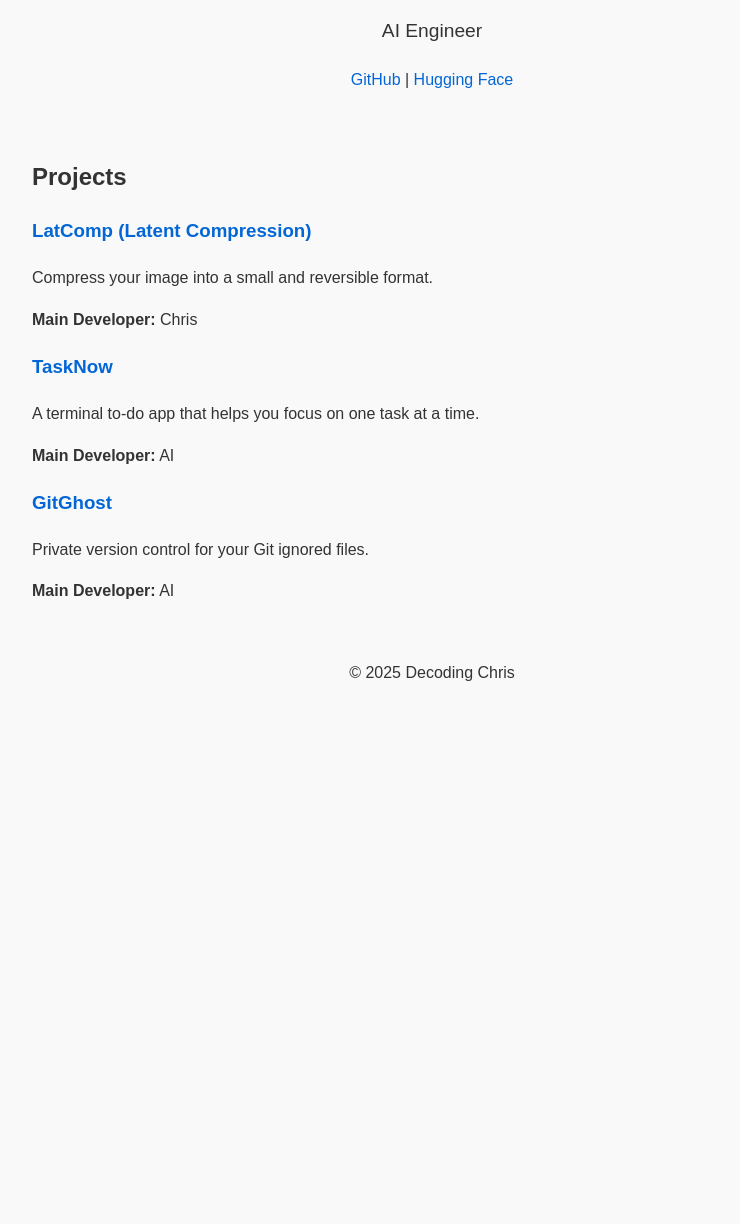
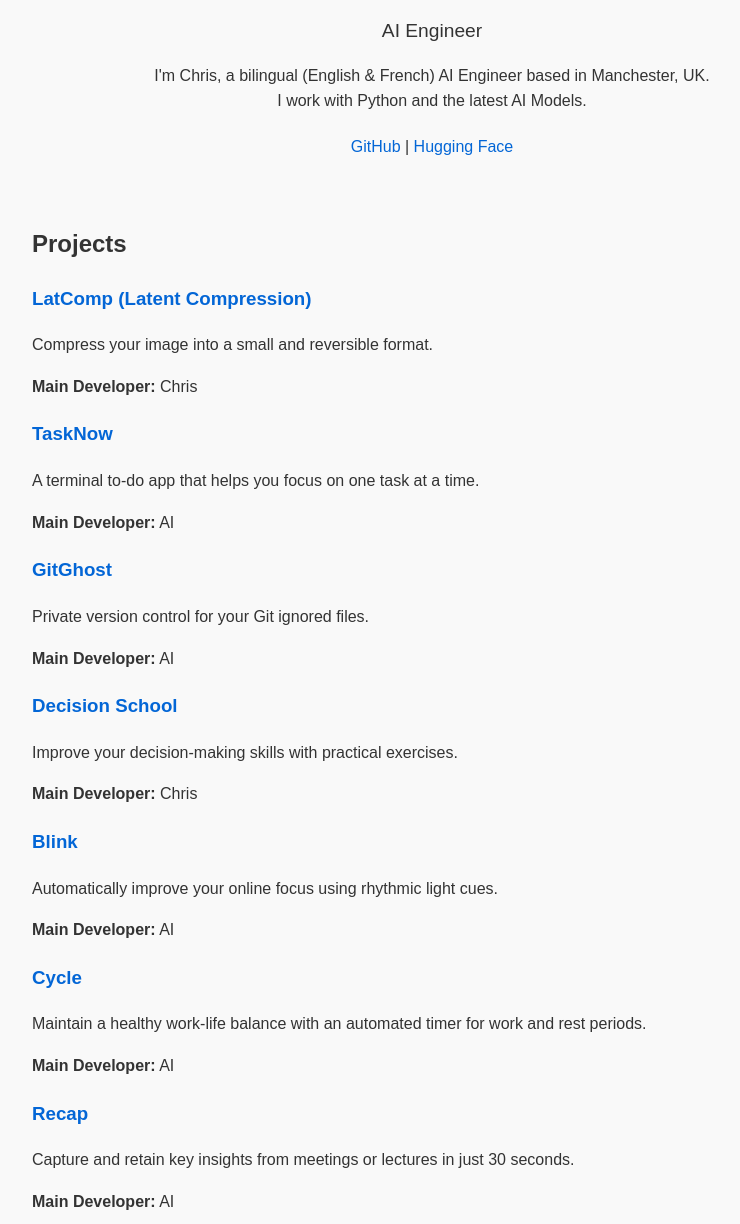
Before and after one commit to decodingchris/decodingchris.github.io, a plain HTML site: page index.html in a window 1280 px wide. Shown: the part 116-1340 px from the top of the page, without its empty margins (208-948 px from the left). Before the commit the page ends 858 px from the top, so only its background shows below. Drawn offline with Linux system fonts and the light colour scheme.

Commit message:
Added about me and new projects

```diff
--- a/index.html
+++ b/index.html
@@ -31,7 +31,13 @@
       }
       .bio {
         font-size: 1.2em;
+        margin-bottom: 10px; /* Adjusted margin */
+      }
+      .about-me { /* New style for the about me paragraph */
+        font-size: 1em;
         margin-bottom: 20px;
+        text-align: center; /* Text will now be centered */
+        padding: 0 10px; /* Optional padding */
       }
       a {
         color: #0366d6;
@@ -50,6 +56,9 @@
         .container {
           padding: 15px;
         }
+        .about-me {
+           padding: 0 5px; /* Optional padding for mobile */
+        }
       }
     </style>
   </head>
@@ -58,6 +67,10 @@
       <header>
         <h1>Decoding Chris</h1>
         <p class="bio">AI Engineer</p>
+        <p class="about-me">
+          I'm Chris, a bilingual (English & French) AI Engineer based in Manchester, UK.<br>
+          I work with Python and the latest AI Models.
+        </p>
         <p>
           <a
             href="https://github.com/decodingchris"
@@ -118,11 +131,59 @@
             <p>Private version control for your Git ignored files.</p>
             <p><strong>Main Developer:</strong> AI</p>
           </div>
+          <div class="project">
+            <h3>
+              <a
+                href="https://decisionschool.substack.com/"
+                target="_blank"
+                rel="noopener noreferrer"
+                >Decision School</a
+              >
+            </h3>
+            <p>Improve your decision-making skills with practical exercises.</p>
+            <p><strong>Main Developer:</strong> Chris</p>
+          </div>
+          <div class="project">
+            <h3>
+              <a
+                href="https://chromewebstore.google.com/detail/blink-automatic-focus-con/lhmfkleedadlmbjnhjpklndkhlkahkgp"
+                target="_blank"
+                rel="noopener noreferrer"
+                >Blink</a
+              >
+            </h3>
+            <p>Automatically improve your online focus using rhythmic light cues.</p>
+            <p><strong>Main Developer:</strong> AI</p>
+          </div>
+          <div class="project">
+            <h3>
+              <a
+                href="https://chromewebstore.google.com/detail/cycle-healthy-work-life-b/baemcfbphinkibmjpdjkplhncoobkbnl"
+                target="_blank"
+                rel="noopener noreferrer"
+                >Cycle</a
+              >
+            </h3>
+            <p>Maintain a healthy work-life balance with an automated timer for work and rest periods.</p>
+            <p><strong>Main Developer:</strong> AI</p>
+          </div>
+          <div class="project">
+            <h3>
+              <a
+                href="https://chromewebstore.google.com/detail/recap-capture-key-insight/cdnahnbopobfplfjdgeaokcidlbifepn"
+                target="_blank"
+                rel="noopener noreferrer"
+                >Recap</a
+              >
+            </h3>
+            <p>Capture and retain key insights from meetings or lectures in just 30 seconds.</p>
+            <p><strong>Main Developer:</strong> AI</p>
+          </div>
         </section>
       </main>
 
       <footer>
-        <p>&copy; 2025 Decoding Chris</p>
+        <p>© 2025 Decoding Chris</p>
       </footer>
     </div>
   </body>
```
